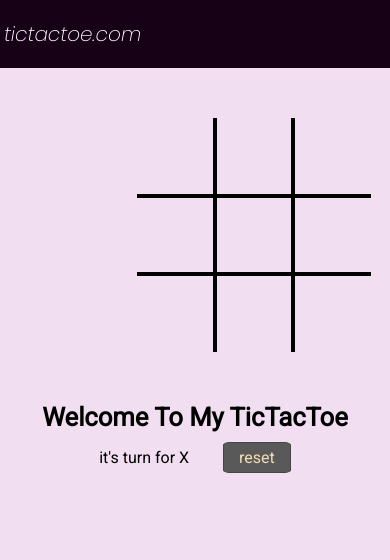
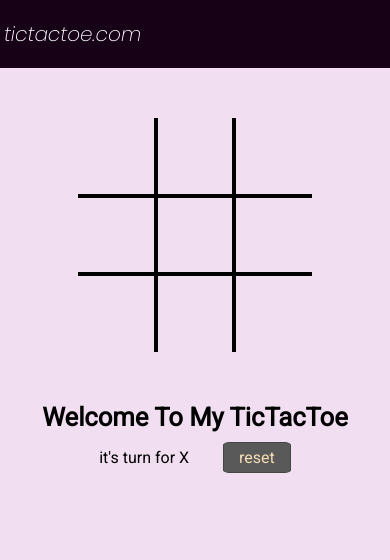
Before and after one commit to supriyo40/TicTacToe, a plain HTML site: page index.html in a window 390 px wide. Drawn offline with Linux system fonts and the light colour scheme.

Commit message:
change width of container for all view point

```diff
--- a/style.css
+++ b/style.css
@@ -117,6 +117,7 @@ img{
         flex-wrap: wrap;
     }
     .container{
+        width: 42vw;
         grid-template-rows: repeat(3,14vw);
         grid-template-columns: repeat(3,14vw);
     }
@@ -133,6 +134,7 @@ img{
         flex-wrap: wrap;
     }
     .container{
+        width: 60vw;
         grid-template-rows: repeat(3,20vw);
         grid-template-columns: repeat(3,20vw);
     }
```
